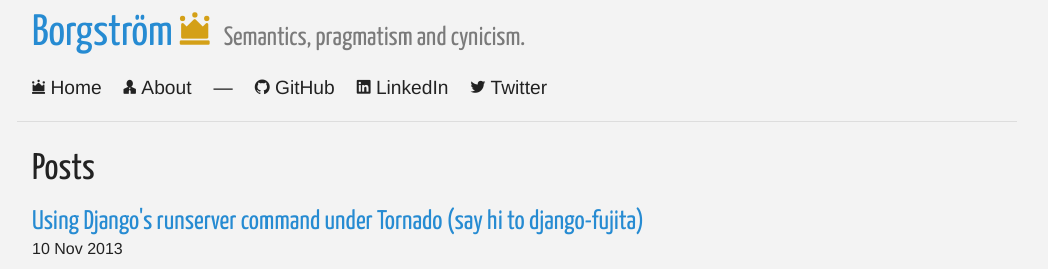
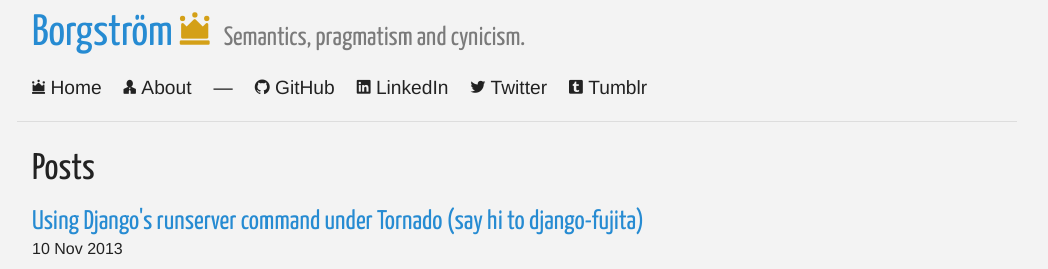
Before and after one commit to borgstrom/borgstrom.ca, a Jekyll site: the page built from index.html, in a window 1280 px wide. Shown: the top 269 px of the page, without its empty margins (123-1171 px from the left). Built offline with Jekyll 4.4.1, drawn with Linux system fonts in a browser that asks for light colours; some web fonts are replaced; Markdown is read by kramdown in place of the engine named in the settings; the list of posts is cut into pages by our own code.

Commit message:
Adding Tumblr link

```diff
--- a/_layouts/default.html
+++ b/_layouts/default.html
@@ -24,6 +24,7 @@
                     <li><a href="https://github.com/borgstrom"><i class="fi-social-github"></i>&nbsp;GitHub</a></li>
                     <li><a href="http://ca.linkedin.com/in/borgstrom/"><i class="fi-social-linkedin"></i>&nbsp;LinkedIn</a></li>
                     <li><a href="https://twitter.com/borgstr"><i class="fi-social-twitter"></i>&nbsp;Twitter</a></li>
+                    <li><a href="http://borgstrom.tumblr.com"><i class="fi-social-tumblr"></i>&nbsp;Tumblr</a></li>
                 </ul>
             </div>
             <hr>
```
